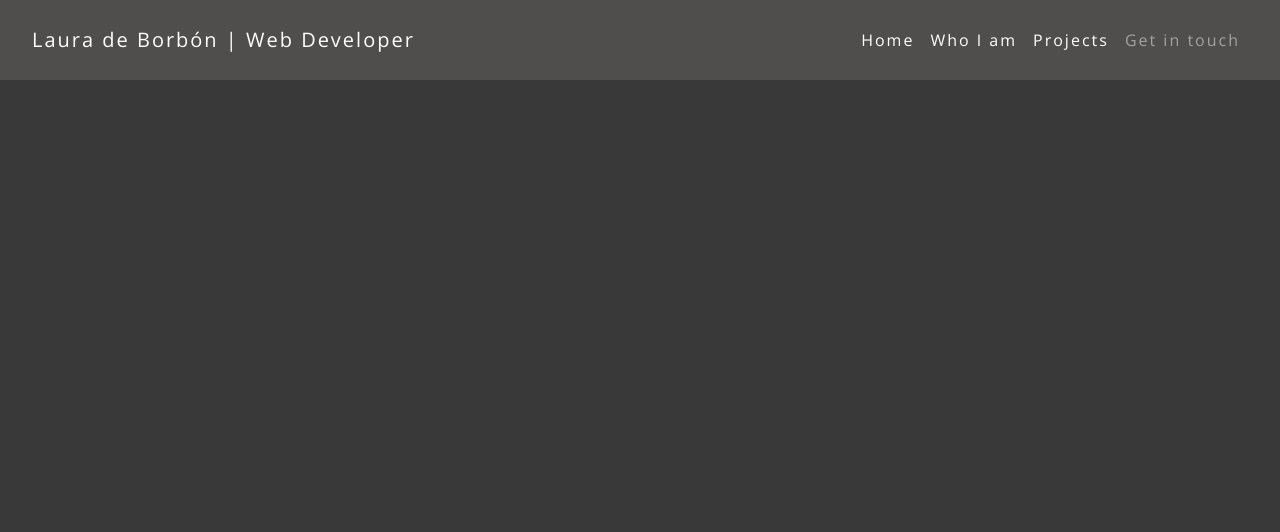
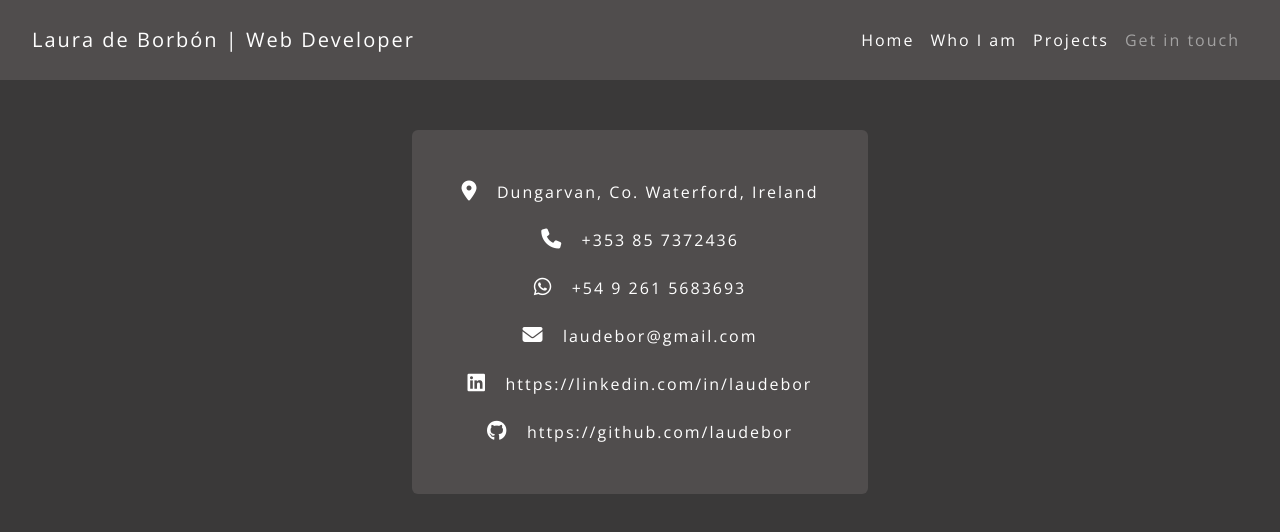
Before and after one commit to laudebor/laudebor.github.io, a plain HTML site: page contact.html in a window 1280 px wide. Drawn offline with nearby package versions, Linux system fonts and the light colour scheme.

Commit message:
Added contact section

```diff
--- a/contact.html
+++ b/contact.html
@@ -52,7 +52,32 @@
 
     <section>
 
-
+        <div class="contact-container">
+            <div class="contact-info">
+                <i class="fa-solid fa-location-dot"></i> &nbsp; Dungarvan, Co. Waterford, Ireland
+                <br>
+                <br>
+                <i class="fa-solid fa-phone"></i> &nbsp; <a href="tel:+ +353857372436" class="custom-link"
+                    target="_blank">+353 85 7372436</a>
+                <br>
+                <br>
+                <i class="fa-brands fa-whatsapp"></i> &nbsp; <a
+                    href="https://api.whatsapp.com/send/?phone=5492615683693&text&type=phone_number&app_absent=0"
+                    class="custom-link" target="_blank">+54 9 261 5683693</a>
+                <br>
+                <br>
+                <i class="fa-solid fa-envelope"></i> &nbsp; <a href="mailto: laudebor@gmail.com" class="custom-link"
+                    target="_blank">laudebor@gmail.com</a>
+                <br>
+                <br>
+                <i class="fa-brands fa-linkedin"></i> &nbsp; <a href="https://linkedin.com/in/laudebor"
+                    class="custom-link" target="_blank"> https://linkedin.com/in/laudebor</a>
+                <br>
+                <br>
+                <i class="fa-brands fa-github"></i> &nbsp; <a href="https://github.com/laudebor" class="custom-link"
+                    target="_blank"> https://github.com/laudebor</a>
+            </div>
+        </div>
 
     </section>
 
--- a/styles/style.css
+++ b/styles/style.css
@@ -178,9 +178,41 @@ body{
     color: rgb(255, 159, 159);
 }
 
-.fa-square-github, .fa-square-arrow-up-right{
+.fa-github, .fa-square-arrow-up-right{
     font-size: 20px;
 }
+
+/* CONTACT */
+
+.contact-container{
+    display: flex;
+    justify-content: center;
+    align-items: center;
+    margin-top: 50px;
+}
+
+.contact-info{
+    background: rgb(80, 77, 77);
+    padding:50px;
+    border-radius: 6px;
+    color:white;
+    text-align: center;
+}
+
+.custom-link{
+    text-decoration: none;
+    color:white;
+}
+
+.custom-link:hover{
+    color: rgb(255, 159, 159);
+}
+
+.fa-location-dot, .fa-phone, .fa-whatsapp, .fa-envelope, .fa-linkedin{
+    font-size: 20px;
+}
+
+
 
 
 
```
Also changed, not shown: projects.html (+3 -3 lines).
